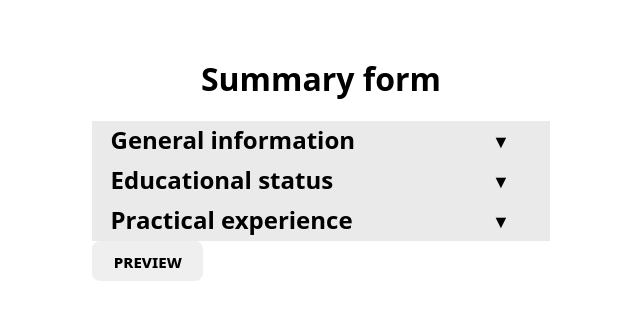
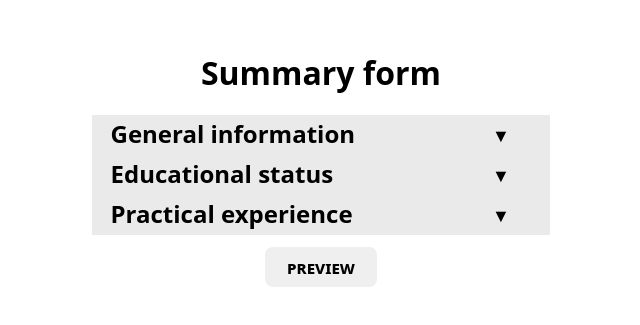
Before and after one commit to petrushya/sample-cv, a React (Vite) app: page / in a window 1280 px wide. Shown: the part 237-562 px from the top of the page, without its empty margins (319-959 px from the left). Built offline with nearby package versions, Linux system fonts and the light colour scheme.

Commit message:
changed App.jsx

```diff
--- a/src/App.jsx
+++ b/src/App.jsx
@@ -14,8 +14,8 @@ const initData = {
     {
       id: "ed-0",
       school: "",
-      degree: "",
-      scills: "",
+      title: "",
+      skills: "",
       startStudy: "",
       endStudy: "",
     },
@@ -51,7 +51,7 @@ export default function App() {
   const [visualExpert, setVisualExpert] = useState(false);
 
   return (
-    <main className="f-flx dir-cl flx-1">
+    <>
       {preview ? (
         <Fragment>
           <h1>Summary form</h1>
@@ -85,17 +85,16 @@ export default function App() {
       ) : (
         <Page data={data} person={person} educ={educ} expert={expert} />
       )}
-      <div className="e-flx alg-cn">
+      <div className="mrn-t">
         <button
-          key="preview"
           id="preview"
           type="button"
           onClick={() => setPreview(!preview)}
-          className="mrn-tp"
+          className="mrn-t"
         >
           {preview ? "preview" : "redact"}
         </button>
       </div>
-    </main>
+    </>
   );
 }
```
